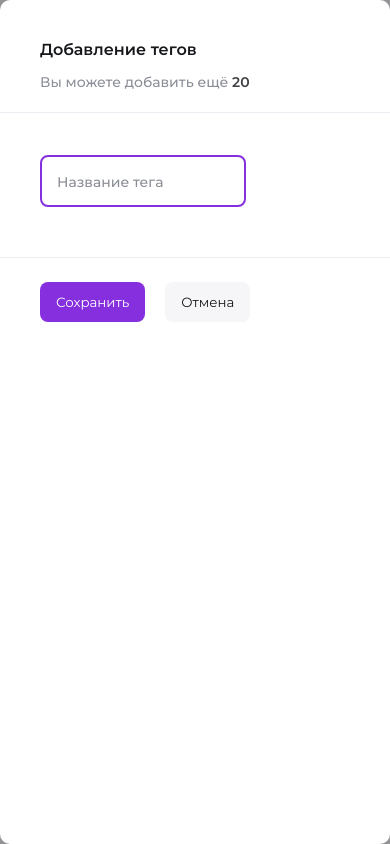
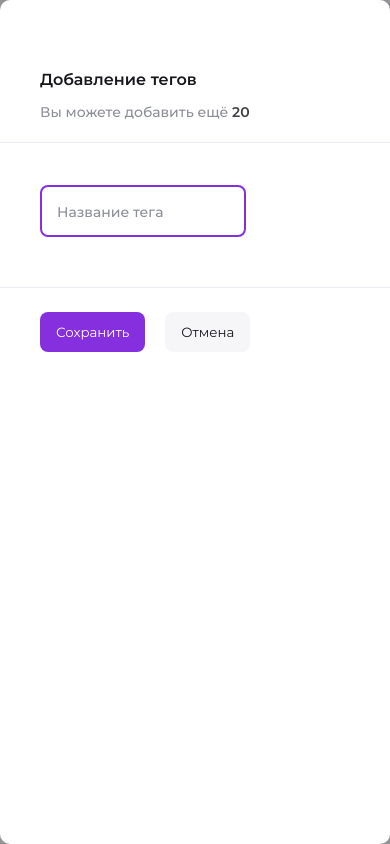
Before and after one commit to GlebMatveev/test-monetory, a Vue app: page / in a window 390 px wide. Both pictures are taken after a click on the button "Добавить теги". Built offline with nearby package versions, Linux system fonts and the light colour scheme.

Commit message:
Fixed styles

```diff
--- a/src/components/ui/modals/AddingTags.vue
+++ b/src/components/ui/modals/AddingTags.vue
@@ -206,6 +206,7 @@ function searchTag(word) {
     width: 100vw;
     height: 100vh;
     overflow: scroll;
+    padding: 30px 0;
   }
 }
 </style>
```
Also changed, not shown: 4 other files (tests, documents, lock files or other folders).
